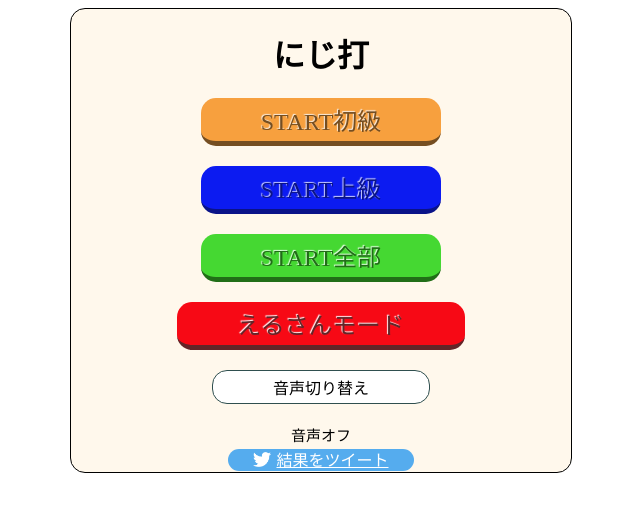
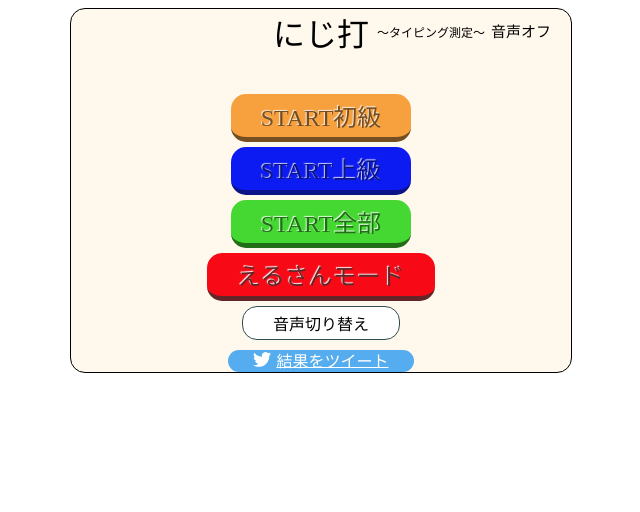
Before and after one commit to wataruco/nijida, a plain HTML site: page nijida.html in a window 1280 px wide. Shown: the whole page, without its empty margins (319-959 px from the left). Drawn offline with nearby package versions, Linux system fonts and the light colour scheme.

Commit message:
見た目を調整 ツイッターカードの遷移先を直ににじ打へ変更

```diff
--- a/nijida.html
+++ b/nijida.html
@@ -15,23 +15,20 @@
 </head>
 <body>
     <div id="app" class="container">
-        <div class="title">
-        <h1>にじ打</h1>
-        <div class="marker"></div>
-        </div>
-
+        <div class="title">にじ打</div>
+        <div class="title2"> ～タイピング測定～</div>
         <div v-if="eruFLG==1">
             <div>えるさんモードオン</div>
         </div>
 
         <div v-if="startFlg!=true">
-            <div><button class="startButton1 mb-20" @click="gameStart(shokyuu)">START初級</button></div>
-            <div><button class="startButton2 mb-20" @click="gameStart(joukyuu)">START上級</button></div>
-            <div><button class="startButton3 mb-20" @click="gameStart(zenbu)">START全部</button></div>
-            <div><button class="startButton4 mb-20" @click="erusanmodeBTN">えるさんモード</button></div>
-            <div><button class="setumeiButton mb-20" @click="soundswichBTN">音声切り替え</button></div>
             <div v-if="soundFLG==1" class = "soundmessage">音声オン</div>
             <div v-if="soundFLG==0" class = "soundmessage">音声オフ</div>
+            <div><button class="startButton1 mb-5" @click="gameStart(shokyuu)">START初級</button></div>
+            <div><button class="startButton2 mb-5" @click="gameStart(joukyuu)">START上級</button></div>
+            <div><button class="startButton3 mb-5" @click="gameStart(zenbu)">START全部</button></div>
+            <div><button class="startButton4 mb-5" @click="erusanmodeBTN">えるさんモード</button></div>
+            <div><button class="setumeiButton mb-5" @click="soundswichBTN">音声切り替え</button></div>
         </div>
         <div v-if="startFlg">
             <div v-if="kaishiFLG==0">
@@ -42,9 +39,11 @@
             </div>
 
             <div v-if="kaishiFLG==2">
-                <div> コンボメーター    </div>
-                <div class="gaugeWrapper mb-20">
-                    <div v-bind:style="styleObject2" class="gauge"></div>
+                <div v-if="endFLG==0">
+                    <div> コンボメーター</div>
+                    <div class="gaugeWrapper mb-20">
+                        <div v-bind:style="styleObject2" class="gauge"></div>
+                    </div>
                 </div>
                 <div v-if="current_question_counts != question_counts">
                     <div class="question1 mb-20">{{ current_question[1] }}</div>
@@ -72,7 +71,7 @@
                 <div>{{current_question_counts}}/{{question_counts}}</div>
             </div>
         </div>
-        <a id="twibtton2" href="https://twitter.com/intent/tweet?url=https://wataruco.github.io/nijida/&text=にじ打を未クリアでツイート&hashtags=にじ打&count=none&lang=ja" class="btn">結果をツイート</a>
+        <a id="twibtton2" href="https://twitter.com/intent/tweet?url=https://wataruco.github.io/nijida/nijida.html&text=にじ打を未クリアでツイート&hashtags=にじ打&count=none&lang=ja" class="btn">結果をツイート</a>
     </div>
 
     <script>
@@ -138,7 +137,6 @@
                 henkan_array:[],
                 boin:[],
                 endmessage:[],
-
             },
             computed:{
                 styleObject:function(){
@@ -552,7 +550,7 @@
 
         }
         function twimassage(massage){
-            target.setAttribute('href','https://twitter.com/intent/tweet?url=https://wataruco.github.io/nijida/&text=' + massage + '&hashtags=にじ打&count=none&lang=ja')
+            target.setAttribute('href','https://twitter.com/intent/tweet?url=https://wataruco.github.io/nijida/nijida.html&text=' + massage + '&hashtags=にじ打&count=none&lang=ja')
         }
         window.onload = function(){
             target = document.getElementById('twibtton2')
--- a/style.css
+++ b/style.css
@@ -1,5 +1,5 @@
 *{
-    font-family: "cursive";
+    font-family:inherit;
     font-size:inherit;
     line-height: inherit;
 }
@@ -11,7 +11,12 @@ body{
     margin-bottom: 20px;
 }
 
+.mb-5{
+    margin-bottom: 5px;
+}
+
 .container{
+    font-family: "ヒラギノ角ゴ Pro";
     width: 500px;
     height: 420.px;
     margin: 0 auto;
@@ -21,11 +26,19 @@ body{
     border-radius: 15px;
 }
 .title{
-    font-family: "cursive";
     position: relative;
     white-space: nowrap;
     font-size: 32px;
 }
+.title2{
+    position: relative;
+    top: -32px;
+    left: 110px;
+    white-space: nowrap;
+    font-size: 12px;
+}
+
+
 .marker{
     width: 100%;
     height: 35%;
@@ -49,7 +62,7 @@ body{
 .startButton1{
     background-color: rgb(247, 160, 62);
     color: rgb(117, 78, 33);
-    padding: 4px 60px;
+    padding: 4px 30px;
     border: none;
     outline: none;
     border-radius: 15px;
@@ -61,7 +74,7 @@ body{
 .startButton2{
     background-color: rgb(12, 27, 241);
     color: rgb(10, 19, 136);
-    padding: 4px 60px;
+    padding: 4px 30px;
     border: none;
     outline: none;
     border-radius: 15px;
@@ -73,7 +86,7 @@ body{
 .startButton3{
     background-color: rgb(69, 216, 50);
     color: rgb(33, 110, 23);
-    padding: 4px 60px;
+    padding: 4px 30px;
     border: none;
     outline: none;
     border-radius: 15px;
@@ -85,7 +98,7 @@ body{
 .startButton4{
     background-color: rgb(247, 9, 21);
     color: rgb(99, 37, 40);
-    padding: 4px 60px;
+    padding: 4px 30px;
     border: none;
     outline: none;
     border-radius: 15px;
@@ -98,7 +111,7 @@ body{
     font-size: 16px;
     background-color:#fff;
     color: black;
-    padding: 4px 60px;
+    padding: 4px 30px;
     border-style: solid;
     border-width: 1px;
     border-color: darkslategray;
@@ -179,8 +192,11 @@ body{
 }
 
 .gauge{
+    width: 30;
     height: 12px;
     transition: all .3s ease;
+    border-radius: 30px;
+    border: 1px solid;
 }
 
 .gaugeWrapper{
@@ -226,6 +242,9 @@ body{
 }
 
 .soundmessage{
+    position: relative;
+    top: -53px;
+    left: 200px;
     font-size: 15px;
     text-align: center;
 }
```
